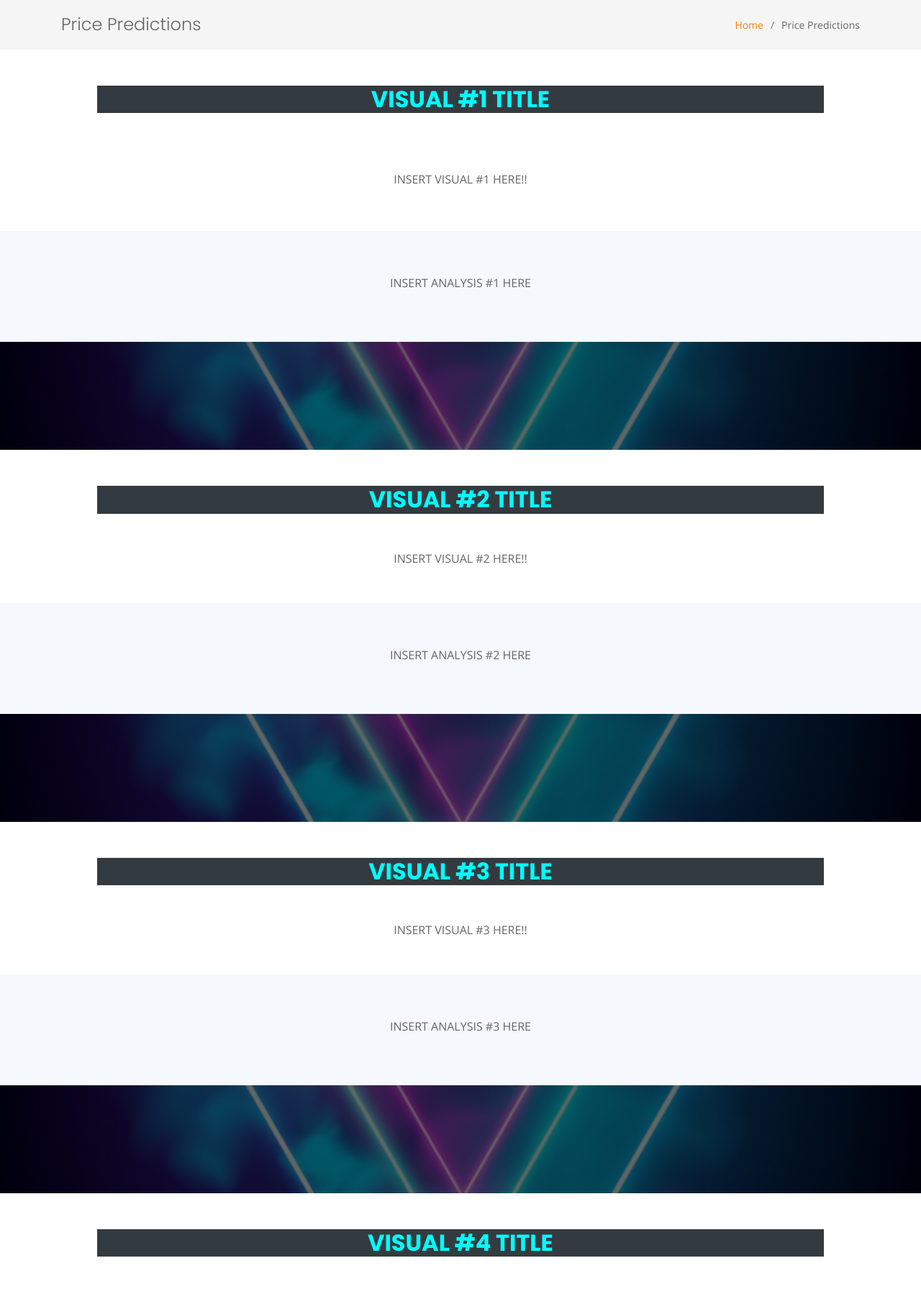
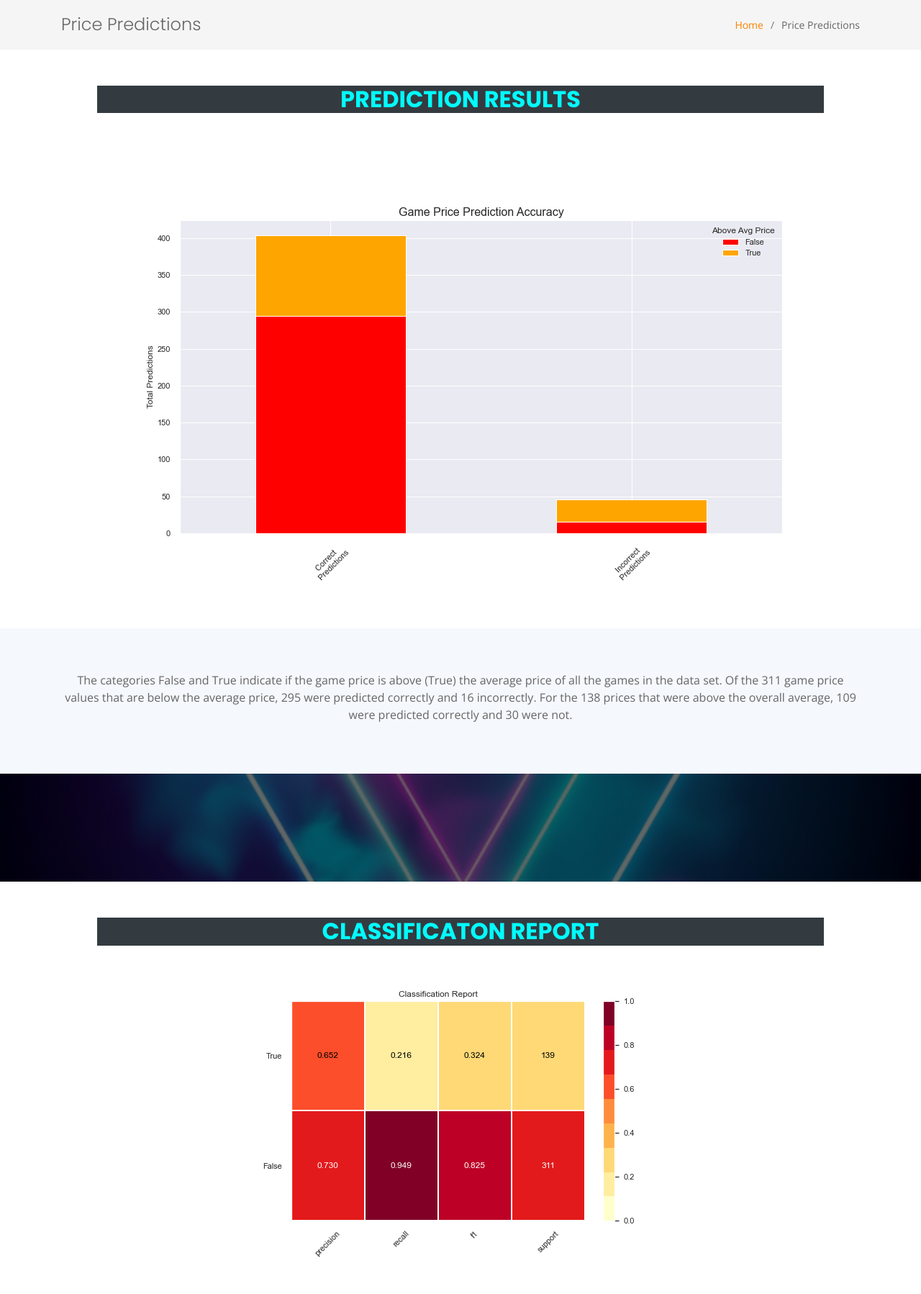
Before and after one commit to Nicole1701/video-game-prediction, a Flask app: page /predictions in a window 1280 px wide. Shown: the part 92-1890 px from the top of the page at 72% size. Run offline with Flask 2, Linux system fonts and the light colour scheme; some libraries are stand-ins or nearby versions.

Commit message:
added prediction graphs and analysis

```diff
--- a/templates/predictions.html
+++ b/templates/predictions.html
@@ -84,9 +84,10 @@
     <section class="about">
       <div class="container">
         <div class="section-header">
-        <h3 class="section-title" style="color:#00fcfe; background: #343b40; margin: 50px">VISUAL #1 TITLE</h3></ br>
+        <h3 class="section-title" style="color:#00fcfe; background: #343b40; margin: 50px">Prediction Results</h3></ br>
       </div>
-        <p style= "text-align: center; padding: 30px">INSERT VISUAL #1 HERE!!</p>
+
+        <p style= "text-align: center; padding: 30px"><a href="/"><img src="../static/img/matrix_plot.png" alt=""></a></p>
       </div>
     </section>
     <!-- End Visuals 1 Section -->
@@ -95,7 +96,7 @@
     <section id="team" class="services section-bg" style ="background: #f5f8fd">
       <div class="container">
         <div class="section-title">
-          <p style= "text-align: center">INSERT ANALYSIS #1 HERE
+          <p style= "text-align: center">The categories False and True indicate if the game price is above (True) the average price of all the games in the data set. Of the 311 game price values that are below the average price, 295 were predicted correctly and 16 incorrectly. For the 138 prices that were above the overall average, 109 were predicted correctly and 30 were not.
           </p>
         </div>
       </div>
@@ -115,9 +116,9 @@
         <section class="about">
           <div class="container">
             <div class="section-header">
-            <h3 class="section-title" style="color:#00fcfe; background: #343b40; margin: 50px">VISUAL #2 TITLE</h3></ br>
+            <h3 class="section-title" style="color:#00fcfe; background: #343b40; margin: 50px">Classificaton Report</h3></ br>
           </div>
-            <p style= "text-align: center; margin: 50px">INSERT VISUAL #2 HERE!!</p>
+            <p style= "text-align: center; margin: 50px"><a href="/"><img src="../static/img/report_plot.png" alt=""></a></p>
           </div>
         </section>
         <!-- End Visuals 2 Section -->
@@ -126,7 +127,13 @@
         <section id="team" class="services section-bg" style ="background: #f5f8fd">
           <div class="container">
             <div class="section-title" style= "text-align: center">
-              <p>INSERT ANALYSIS #2 HERE
+              <p>The percentage of testing data that gave us the best average of precision and recall as well as accuracy was 35%. <br>
+                <ul style= "text-align: left">
+                  <li>Precision is intuitively the ability of the classifier not to label as positive a sample that is negative.</li>
+                  <li>Recall is intuitively the ability of the classifier to find all the positive samples.</li>
+                  <li>F1-Score can be interpreted as a weighted harmonic mean of the precision and recall, where an F1-Score reaches its best value at 1 and worst score at 0.</li>
+                  <li>Support is the number of occurrences of each class. In this case, how many instances of False and True were predicted.</li>
+                </ul>
               </p>
             </div>
           </div>
```
